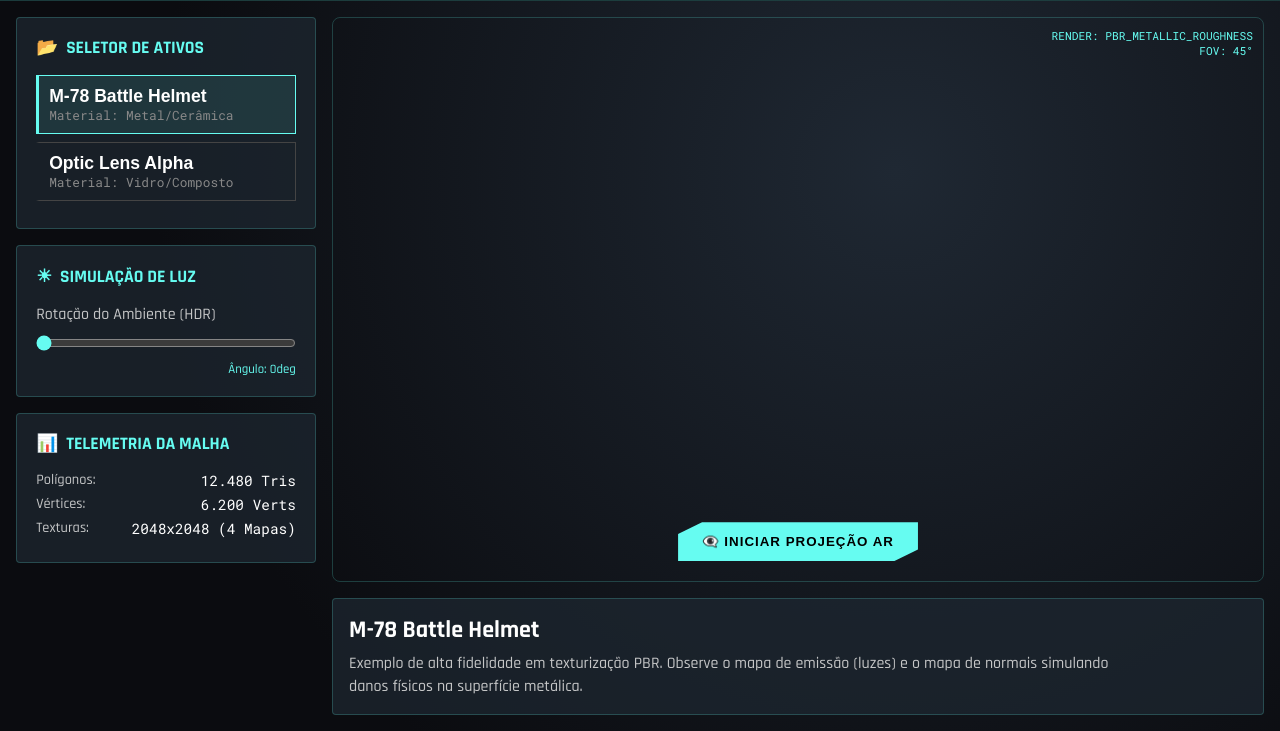
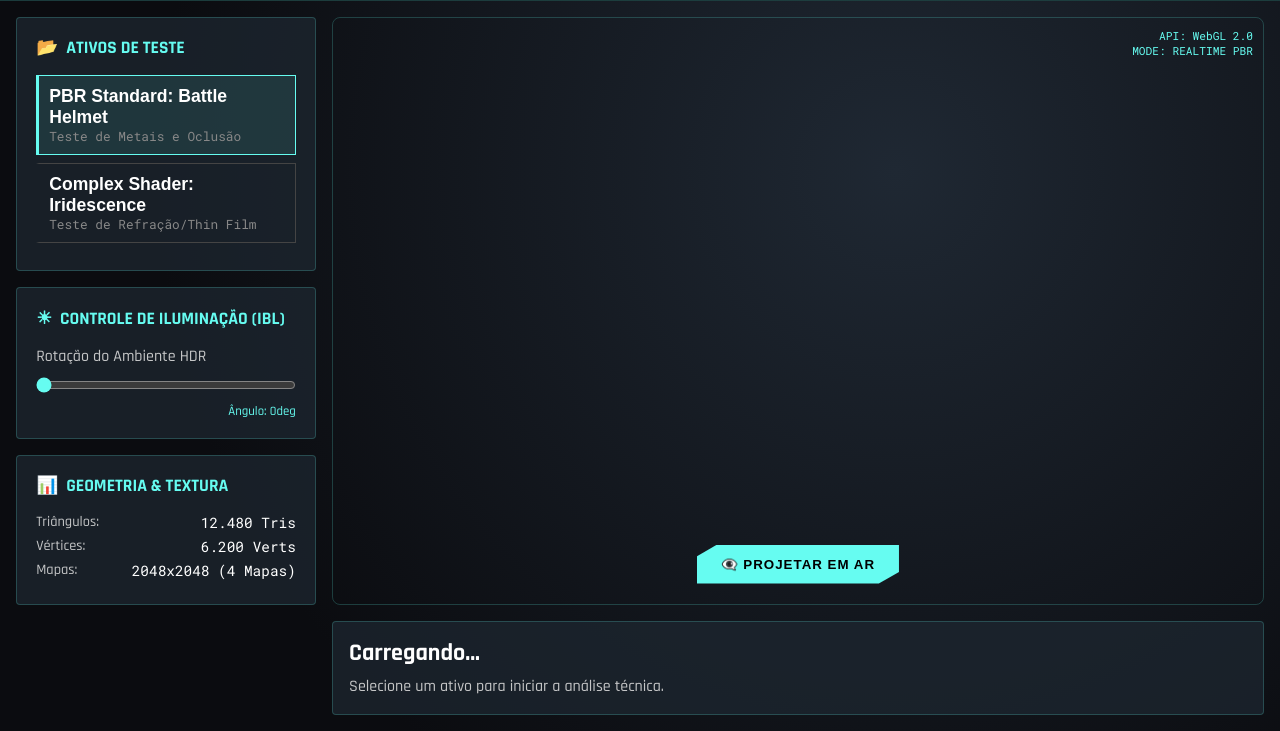
Before and after one commit to jjulinha/A3---RA, a plain HTML site: page index.html in a window 1280 px wide. Shown: the part 69-800 px from the top of the page. Drawn offline with Linux system fonts and the light colour scheme; some packages are replaced by stand-ins of ours; a script that the page names is missing.

Commit message:
Revise AR viewer title and content
Updated the title and content for the AR viewer page, changing the project name and adjusting the model buttons and descriptions.

```diff
--- a/index.html
+++ b/index.html
@@ -3,7 +3,7 @@
 <head>
     <meta charset="UTF-8">
     <meta name="viewport" content="width=device-width, initial-scale=1.0">
-    <title>Eng. Prototyping | AR Viewer</title>
+    <title>PBR Technical Viewer | CS Final Project</title>
 
     <script type="module" src="https://ajax.googleapis.com/ajax/libs/model-viewer/3.4.0/model-viewer.min.js"></script>
     <link href="https://fonts.googleapis.com/css2?family=Rajdhani:wght@500;700&family=Roboto+Mono:wght@400;700&display=swap" rel="stylesheet">
@@ -14,9 +14,9 @@
     <div class="background-overlay"></div>
 
     <header>
-        <div class="logo">PROTO<span style="color:var(--primary-color)">.LAB</span>_AR</div>
+        <div class="logo">AR.TECH<span style="color:var(--primary-color)">_ANALYZER</span></div>
         <div class="status-indicator">
-            <span class="blink"></span> SYSTEM ONLINE
+            <span class="blink"></span> WebXR READY
         </div>
     </header>
 
@@ -24,38 +24,38 @@
         <div class="main-interface">
             <div class="controls-column">
                 <div class="panel-box">
-                    <h3><span class="icon">📂</span> Seletor de Ativos</h3>
+                    <h3><span class="icon">📂</span> Ativos de Teste</h3>
                     <button class="model-btn active" data-model="helmet">
-                        <span class="btn-title">M-78 Battle Helmet</span>
-                        <span class="btn-sub">Material: Metal/Cerâmica</span>
+                        <span class="btn-title">PBR Standard: Battle Helmet</span>
+                        <span class="btn-sub">Teste de Metais e Oclusão</span>
                     </button>
-                    <button class="model-btn" data-model="lens">
-                        <span class="btn-title">Optic Lens Alpha</span>
-                        <span class="btn-sub">Material: Vidro/Composto</span>
+                    <button class="model-btn" data-model="dish">
+                        <span class="btn-title">Complex Shader: Iridescence</span>
+                        <span class="btn-sub">Teste de Refração/Thin Film</span>
                     </button>
                 </div>
 
                 <div class="panel-box">
-                    <h3><span class="icon">☀</span> Simulação de Luz</h3>
-                    <label>Rotação do Ambiente (HDR)</label>
+                    <h3><span class="icon">☀</span> Controle de Iluminação (IBL)</h3>
+                    <label>Rotação do Ambiente HDR</label>
                     <input type="range" id="lighting-slider" min="0" max="360" value="0">
                     <p class="slider-val">Ângulo: <span id="light-val">0deg</span></p>
                 </div>
 
                 <div class="panel-box stats-box">
-                    <h3><span class="icon">📊</span> Telemetria da Malha</h3>
-                    <div class="stat-row"><span>Polígonos:</span> <span id="poly-count" class="mono">Carregando...</span></div>
-                    <div class="stat-row"><span>Vértices:</span> <span id="vertex-count" class="mono">Carregando...</span></div>
-                    <div class="stat-row"><span>Texturas:</span> <span id="texture-res" class="mono">Carregando...</span></div>
+                    <h3><span class="icon">📊</span> Geometria & Textura</h3>
+                    <div class="stat-row"><span>Triângulos:</span> <span id="poly-count" class="mono">---</span></div>
+                    <div class="stat-row"><span>Vértices:</span> <span id="vertex-count" class="mono">---</span></div>
+                    <div class="stat-row"><span>Mapas:</span> <span id="texture-res" class="mono">---</span></div>
                 </div>
             </div>
 
             <div class="viewer-area">
                 <div class="viewer-wrapper">
                     <model-viewer id="ar-viewer"
-                        src="https://modelviewer.dev/shared-assets/models/DamagedHelmet.glb"
-                        ios-src="https://modelviewer.dev/shared-assets/models/DamagedHelmet.glb"
-                        alt="Prototipagem 3D"
+                        src="DamagedHelmet.glb"
+                        ios-src="DamagedHelmet.glb"
+                        alt="Modelo 3D Técnico"
 
                         ar
                         ar-modes="webxr scene-viewer quick-look"
@@ -68,25 +68,25 @@
                         disable-zoom
 
                         shadow-intensity="1.8"
-                        shadow-softness="0.5"
+                        shadow-softness="0.8"
                         environment-image="neutral"
                         exposure="1.0"
                         tone-mapping="aces">
 
                         <button class="ar-button" slot="ar-button">
-                            👁‍🗨 INICIAR PROJEÇÃO AR
+                            👁‍🗨 PROJETAR EM AR
                         </button>
                     </model-viewer>
 
                     <div class="overlay-tech">
-                        <span>RENDER: PBR_METALLIC_ROUGHNESS</span>
-                        <span>FOV: 45°</span>
+                        <span>API: WebGL 2.0</span>
+                        <span>MODE: REALTIME PBR</span>
                     </div>
                 </div>
 
                 <div class="info-footer">
-                    <h2 id="model-title">M-78 Battle Helmet</h2>
-                    <p id="model-desc">Exemplo de alta fidelidade em texturização PBR. Observe o mapa de emissão (luzes) e o mapa de normais simulando danos físicos na superfície metálica.</p>
+                    <h2 id="model-title">Carregando...</h2>
+                    <p id="model-desc">Selecione um ativo para iniciar a análise técnica.</p>
                 </div>
             </div>
         </div>
```
